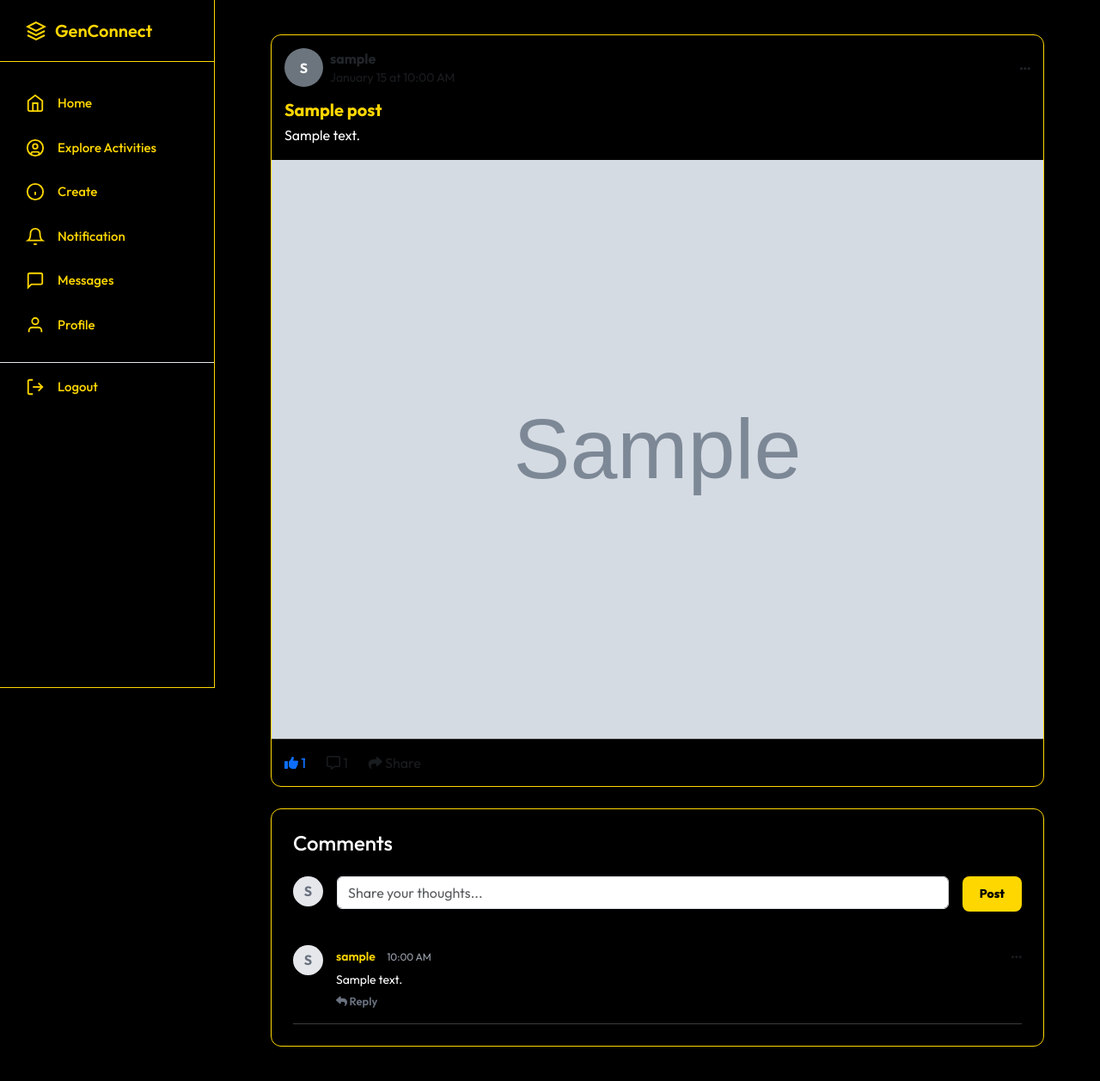
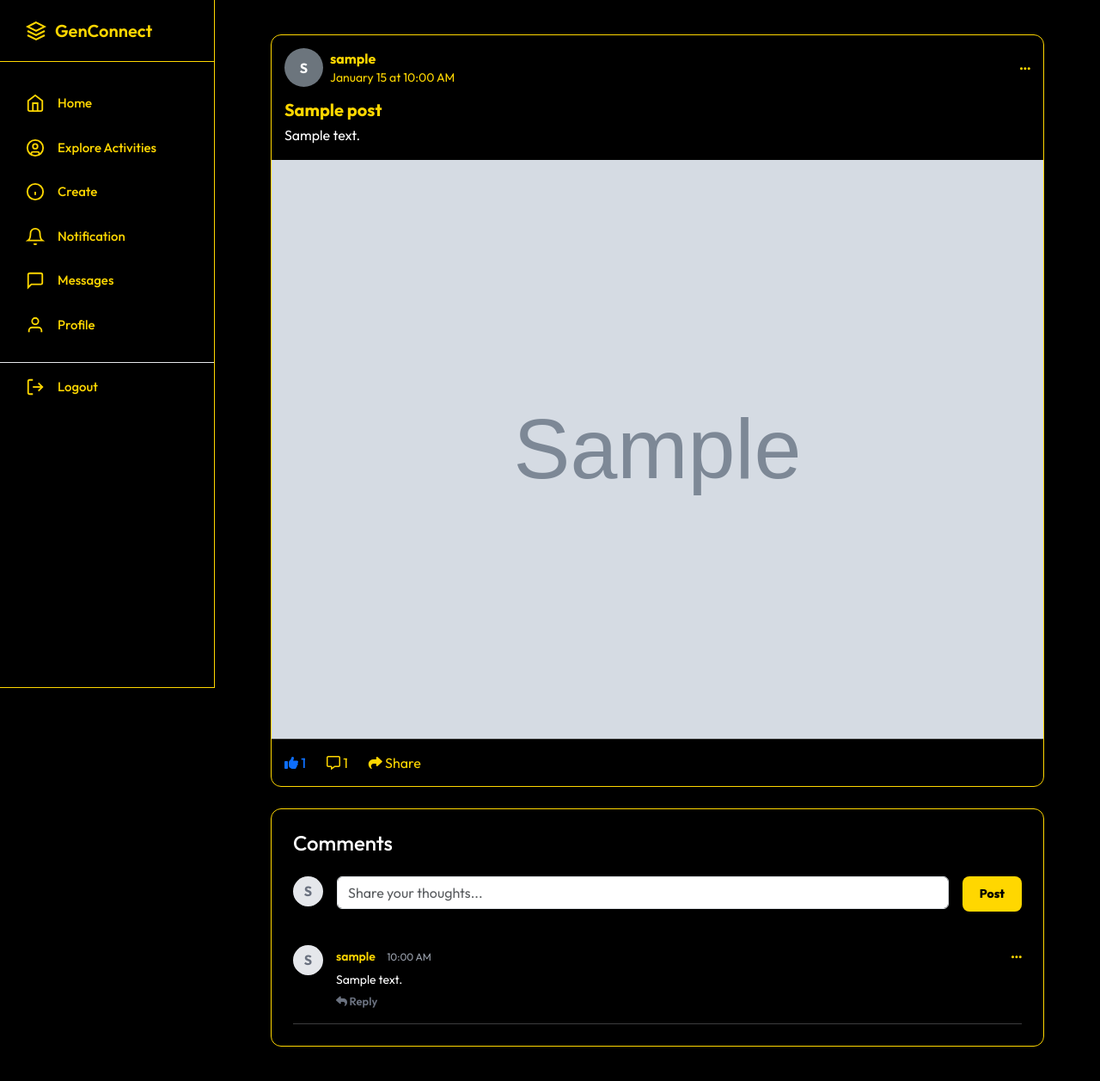
Before and after one commit to Jer4ld/gen-connect, a Flask app: page /post/1 in a window 1280 px wide. Shown: the whole page at 86% size. Run offline with Flask 3, Linux system fonts and the light colour scheme; a user stored in the database is signed in; tables that the repository leaves empty hold one stand-in row (values such as "Sample post"); grey boxes marked "Sample" are stand-in pictures.

Commit message:
Update html files

```diff
--- a/templates/home.html
+++ b/templates/home.html
@@ -206,7 +206,7 @@
     body.fs-X-Large .post-title { font-size: 26px; }
     body.fs-X-Large .post-content { font-size: 19px; }
 
-    /* --- High Contrast Fixes (Ensures Three Dots & Icons appear) --- */
+    /* --- High Contrast Fixes --- */
     body.high-contrast {
         background-color: #000000 !important;
         color: #ffffff !important;
@@ -220,7 +220,6 @@
         border-bottom: 1px solid #FFD700 !important;
     }
 
-    /* Force Three Dots (btn-link) and Icons to Gold */
     body.high-contrast .logo,
     body.high-contrast .logo span,
     body.high-contrast .sidebar svg,
@@ -236,7 +235,10 @@
 
     body.high-contrast .sidebar-nav a { color: #FFD700 !important; }
     body.high-contrast .sidebar-nav a:hover { background-color: #222 !important; }
+
+    /* FIX: Active sidebar link -> Gold Background, Black Text AND Black Icon */
     body.high-contrast .sidebar-nav a.active { background-color: #FFD700 !important; color: #000 !important; }
+    body.high-contrast .sidebar-nav a.active svg { stroke: #000000 !important; color: #000000 !important; }
 
     body.high-contrast .search-input-wrapper input {
         background-color: #111 !important;
--- a/templates/post_details.html
+++ b/templates/post_details.html
@@ -198,6 +198,9 @@
     body.high-contrast .sidebar-nav a:hover { background-color: #222 !important; }
     body.high-contrast .sidebar-nav a.active { background-color: #FFD700 !important; color: #000 !important; }
 
+    /* FIX: Active Sidebar Icon Black */
+    body.high-contrast .sidebar-nav a.active svg { stroke: #000000 !important; color: #000000 !important; }
+
     body.high-contrast .post-card,
     body.high-contrast .comments-section,
     body.high-contrast .custom-modal-content {
@@ -213,6 +216,12 @@
     body.high-contrast .report-chip { background-color: #000 !important; color: #FFD700 !important; border-color: #FFD700 !important; }
     body.high-contrast .report-chip.active { background-color: #FFD700 !important; color: #000 !important; }
     body.high-contrast .btn-primary, body.high-contrast .btn-modal-submit { background-color: #FFD700 !important; color: #000 !important; font-weight: 800 !important; }
+
+    /* FIX: Username and Time Visibility */
+    body.high-contrast .text-dark,
+    body.high-contrast .text-muted {
+        color: #FFD700 !important;
+    }
 
 </style>
 {% endblock %}
@@ -510,6 +519,7 @@
             </div>
             <form id="reportForm" method="POST" action="">
                 <div class="modal-body custom-modal-body">
+                    <input type="hidden" name="category" id="reportCategory">
                     <div class="report-reasons-grid">
                         <div class="report-chip" onclick="toggleReportChip(this)">Impersonation</div>
                         <div class="report-chip" onclick="toggleReportChip(this)">Threatening Violence</div>
```
